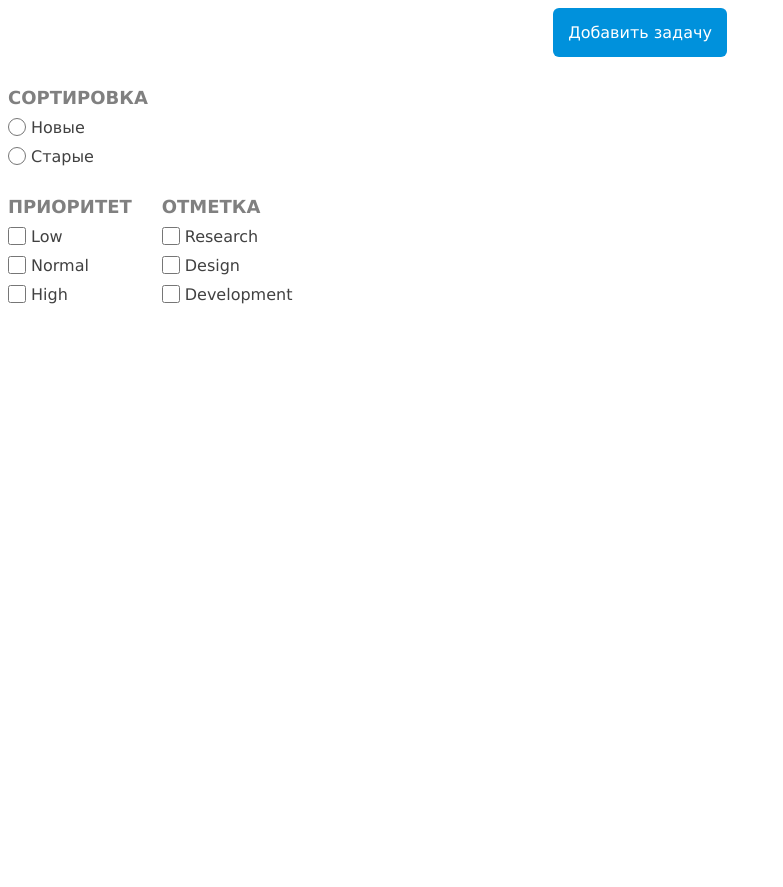
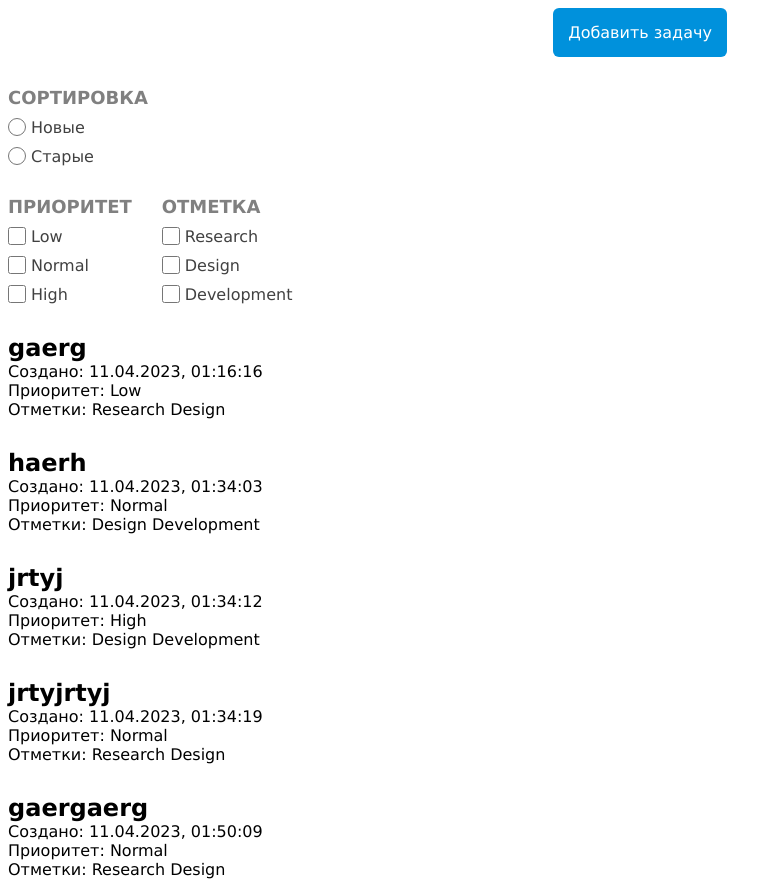
Before and after one commit to Rufus251/vl-test-task, a Vue app in the folder to-do/: page / in a window 1280 px wide. Shown: the whole page, without its empty margins (0-783 px from the left). Before the commit the page ends 800 px from the top, so only its background shows below. Built offline with nearby package versions, Linux system fonts and the light colour scheme; data requests are answered from the project's data file.

Commit message:
Добавлено добавление и получение задач

```diff
--- /dev/null
+++ b/to-do/server/db.json
@@ -0,0 +1,59 @@
+{
+  "tasks": [
+    {
+      "name": "gaerg",
+      "priority": "Low",
+      "marks": [
+        "Research",
+        "Design"
+      ],
+      "description": "gaergaerg",
+      "date": "11.04.2023, 01:16:16",
+      "id": 1
+    },
+    {
+      "name": "haerh",
+      "priority": "Normal",
+      "marks": [
+        "Design",
+        "Development"
+      ],
+      "description": "rtyjrtyj",
+      "date": "11.04.2023, 01:34:03",
+      "id": 3
+    },
+    {
+      "name": "jrtyj",
+      "priority": "High",
+      "marks": [
+        "Design",
+        "Development"
+      ],
+      "description": "jrtyjrtyj",
+      "date": "11.04.2023, 01:34:12",
+      "id": 4
+    },
+    {
+      "name": "jrtyjrtyj",
+      "priority": "Normal",
+      "marks": [
+        "Research",
+        "Design"
+      ],
+      "description": "jrtjtryjrtyj",
+      "date": "11.04.2023, 01:34:19",
+      "id": 5
+    },
+    {
+      "name": "gaergaerg",
+      "priority": "Normal",
+      "marks": [
+        "Research",
+        "Design"
+      ],
+      "description": "gaergaerg",
+      "date": "11.04.2023, 01:50:09",
+      "id": 6
+    }
+  ]
+}
--- a/to-do/src/components/CreateTask.vue
+++ b/to-do/src/components/CreateTask.vue
@@ -7,7 +7,7 @@
         </div>
 
         <div class="taskData">
-            <form method="POST" action="">
+            <form @submit="sendForm()" method="POST" action="localhost:3001/users">
                 <ul>
                     <li>
                         <h2>НАЗВАНИЕ ЗАДАЧИ</h2>
@@ -30,16 +30,16 @@
                         <div class="marks">
                             <ul>
                                 <li>
-                                    <input v-model="newTask.marks" value="markResearch" type="checkbox" id="markResearch" name="markResearch">
-                                    <label for="markResearch">Research</label>
+                                    <input v-model="newTask.marks" value="Research" type="checkbox" id="Research" name="Research">
+                                    <label for="Research">Research</label>
                                 </li>
                                 <li>
-                                    <input v-model="newTask.marks" value="markDesign" type="checkbox" id="markDesign" name="markDesign">
-                                <label for="markDesign">Design</label>
+                                    <input v-model="newTask.marks" value="Design" type="checkbox" id="Design" name="Design">
+                                <label for="Design">Design</label>
                                 </li>
                                 <li>
-                                    <input v-model="newTask.marks" value="markDevelopment" type="checkbox" id="markDevelopment" name="markDevelopment">
-                                <label for="markDevelopment">Development</label>
+                                    <input v-model="newTask.marks" value="Development" type="checkbox" id="Development" name="Development">
+                                <label for="Development">Development</label>
                                 </li>
                             </ul>
 
@@ -51,12 +51,8 @@
                         <textarea v-model="newTask.description" name="description" id="description" required>Description</textarea>
                     </li>
                 </ul>
-                {{ newTask.name }} <br>
-                {{ newTask.priority }} <br>
-                {{ newTask.description }} <br>
-                {{ newTask.marks }} <br>
-                <br>
-                <button @click="add()" name="saveBtn" id="saveBtn"> Сохранить </button>
+
+                <button @click="sendData(), add()" name="saveBtn" id="saveBtn"> Сохранить </button>
             </form>
         </div>
     </div>
@@ -64,7 +60,7 @@
 
 <script>
 
-
+import axios from "axios";
 
 export default {
   name: 'CreateTask',
@@ -97,7 +93,9 @@ export default {
             return;
         }
 
-        console.log(this.newTask, this.toDoList)
+        //console.log(this.newTask, this.toDoList)
+
+        this.newTask.date = this.printDate() + ", " + this.printTime();
 
         // Добавляем в массив задач
         this.toDoList.push(this.newTask.name);
@@ -107,13 +105,29 @@ export default {
         this.newTask.priority="";
         this.newTask.marks=[];
         this.newTask.description="";
-        this.newTask.date=0;
 
-        console.log(this.toDoList);
+        //console.log(this.toDoList);
 
         // Переход на главную страницу
         this.$router.push('/');
     },
+
+
+
+    sendData(){
+
+        axios
+        .post("http://localhost:3001/tasks", {
+            name: this.newTask.name,
+            priority: this.newTask.priority,
+            marks: this.newTask.marks,
+            description: this.newTask.description,
+            date: this.printDate() + ", " + this.printTime()
+        })
+
+
+    },
+
   }
 
 };
--- a/to-do/src/components/HeaderComponent.vue
+++ b/to-do/src/components/HeaderComponent.vue
@@ -74,23 +74,23 @@
             <li>
 
               <h2>
-            Текстовая задача №1
+                {{ toDo.name }}
               </h2>
 
               <ul>
                 <li>
                   <p>
-                    Создано:
+                    Создано: {{ toDo.date }}
                   </p>
                 </li>
                 <li>
                   <p>
-                    Приоритет:
+                    Приоритет: {{ toDo.priority }}
                   </p>
                 </li>
                 <li>
                   <p>
-                    Отметки:
+                    Отметки: {{ toDo.marks[0] + " " + toDo.marks[1] + " " + toDo.marks[2] }}
                   </p>
                 </li>
               </ul>
@@ -108,29 +108,52 @@
 
 <script>
 
+import axios from "axios";
+
 export default {
   name: 'HeaderComponent',
 
   data(){
     return{
-      task: "",
-      tasks: [],
       toDoList: []
     }
   },
 
+  created(){
+    this.fetchData()
+  },
+
+  watch: {
+    $route: 'fetchData'
+  },
+
   methods: {
-    add(){
-      // const newTicker = {
-      //   name: "",
-      //   date: "",
-      //   priority: "",
-      //   mark: "",
-      //   description: ""
-      // }
 
+    fixToDoListMarks(marks){
+      for (let i = 0; i < 3; i++){
+        if (marks[i] == undefined){
+          marks[i] = "";
+        }
+      }
 
+      return marks;
+    },
 
+    fetchData(){
+      axios
+        .get("http://localhost:3001/tasks")
+        .then(response =>{
+            response.data.forEach((value) => {
+              if (!this.toDoList.includes(value)) {
+                value.marks = this.fixToDoListMarks(value.marks);
+                this.toDoList.push(value);
+              }
+            })
+            console.log("Массив data: ", this.toDoList);
+        })
+        .catch(error => {
+            console.log(error);
+        });
     },
 
     redirect(){
@@ -149,6 +172,10 @@ export default {
   box-sizing: border-box;
 
   font-family: 'Lucida Sans', 'Lucida Sans Regular', 'Lucida Grande', 'Lucida Sans Unicode', Geneva, Verdana, sans-serif;
+}
+
+body{
+  background-color: #F9FAFE;
 }
 
 $blueColor: #0091DC;
@@ -238,6 +265,10 @@ $inputFontColor: #414141;
 .tasks{
   margin-top: 30px;
 
+  .task{
+    margin-top: 30px;
+  }
+
   ul{
     list-style: none;
   }
```
Also changed, not shown: to-do/package.json (+6 -1 lines), to-do/readme.txt (added), 1 other file (tests, documents, lock files or other folders).
